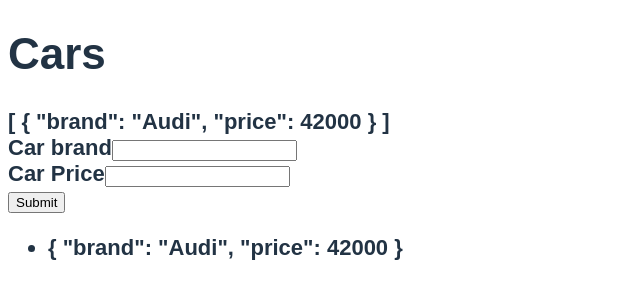
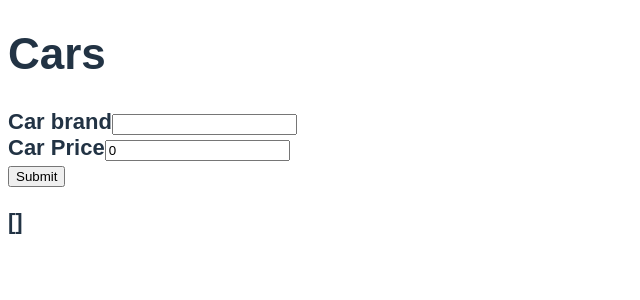
Before and after one commit to yourock1988/object-submit-edit, a Vue app: page / in a window 1280 px wide. Shown: the top 300 px of the page, without its empty margins (0-640 px from the left). Built offline with nearby package versions, Linux system fonts and the light colour scheme.

Commit message:
Chore: component CarEditor

```diff
--- a/src/components/widget-cars/CarEditor.vue
+++ b/src/components/widget-cars/CarEditor.vue
@@ -6,14 +6,18 @@ export default {
 
   data() {
     return {
-      //
+      localCar: { ...this.car },
     }
   },
 }
 </script>
 
 <template>
-  <li @click="$emit('car-edited', { brand: car.brand, price: 777 })">
-    {{ car }}
+  <li>
+    <input type="text" v-model="localCar.brand" />
+    <input type="number" v-model.number="localCar.price" />
+    <button @click="$emit('car-edited', { ...localCar })">EDIT</button>
   </li>
 </template>
+
+<!-- @click="$emit('car-edited', { brand: car.brand, price: 777 })" -->
--- a/src/components/widget-cars/CarSubmitter.vue
+++ b/src/components/widget-cars/CarSubmitter.vue
@@ -1,24 +1,26 @@
 <script>
+const makeId = () => ((Math.random() * 0xffffffff) >>> 0).toString(16)
+
+const initCar = () => ({
+  id: makeId(),
+  brand: '',
+  price: 0,
+})
+
 export default {
   emits: ['car-submitted'],
 
   data() {
     return {
-      car: {
-        brand: '',
-        price: '',
-      },
+      car: initCar(),
     }
   },
+
   methods: {
     addCar() {
-      if (this.car.brand === '' || this.car.price === '') {
-        return
-      }
-
-      this.$emit('car-submitted', { ...this.car })
-      this.car.brand = ''
-      this.car.price = ''
+      if (this.car.brand === '' || this.car.price === 0) return
+      this.$emit('car-submitted', this.car)
+      this.car = initCar()
     },
   },
 }
@@ -29,10 +31,12 @@ export default {
     <span>Car brand</span>
     <input type="text" v-model="car.brand" />
   </div>
+
   <div>
     <span>Car Price</span>
-    <input type="number" v-model="car.price" />
+    <input type="number" v-model.number="car.price" />
   </div>
+
   <button @click="addCar">Submit</button>
 </template>
 
--- a/src/components/widget-cars/WidgetCars.vue
+++ b/src/components/widget-cars/WidgetCars.vue
@@ -7,12 +7,7 @@ export default {
 
   data() {
     return {
-      cars: [
-        {
-          brand: 'Audi',
-          price: 42000,
-        },
-      ],
+      cars: [],
     }
   },
 }
@@ -20,11 +15,7 @@ export default {
 
 <template>
   <div>
-    <h1>Cars</h1>
-
-    <div>
-      {{ cars }}
-    </div>
+    <h1 @click="cars[0].price = 77777">Cars</h1>
 
     <CarSubmitter @car-submitted="cars.push($event)" />
 
@@ -37,4 +28,8 @@ export default {
       />
     </ul>
   </div>
+
+  <div>
+    {{ cars }}
+  </div>
 </template>
```
Also changed, not shown: assign.js (added, +15 -0 lines).
